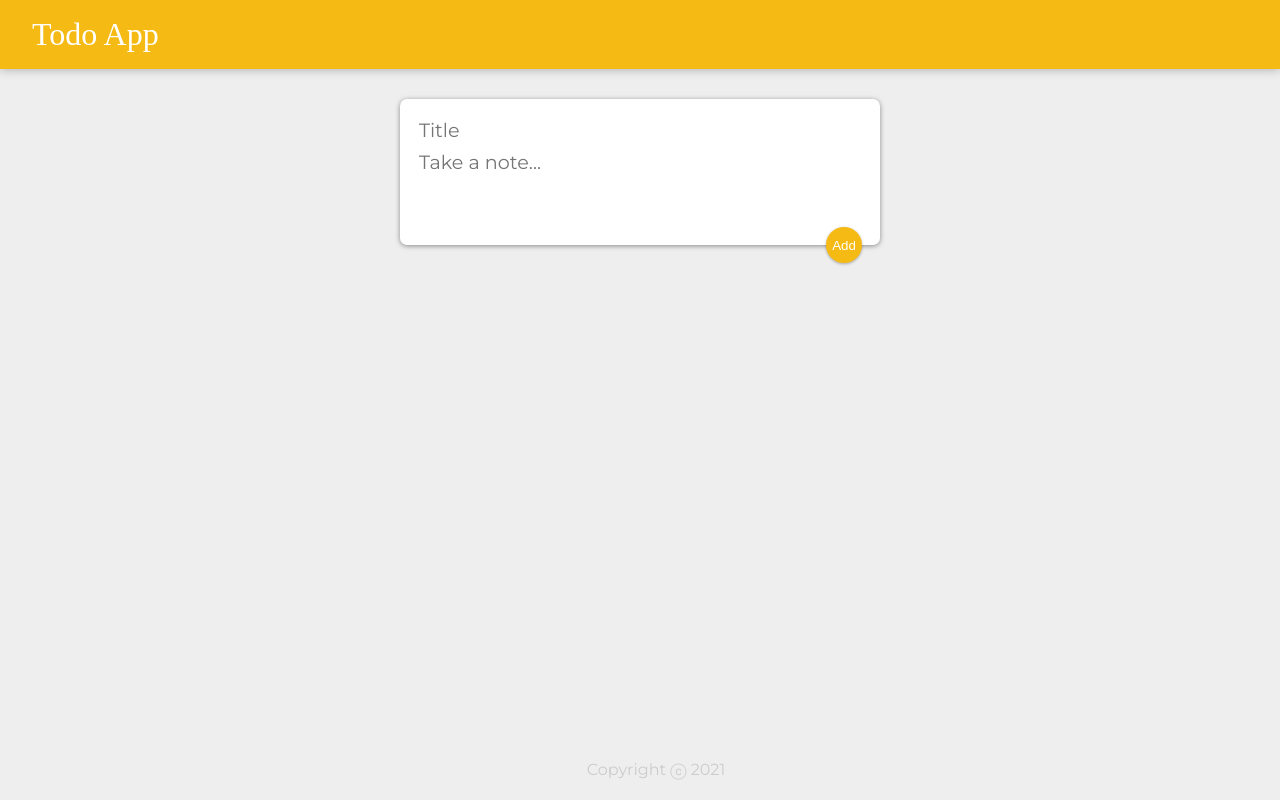
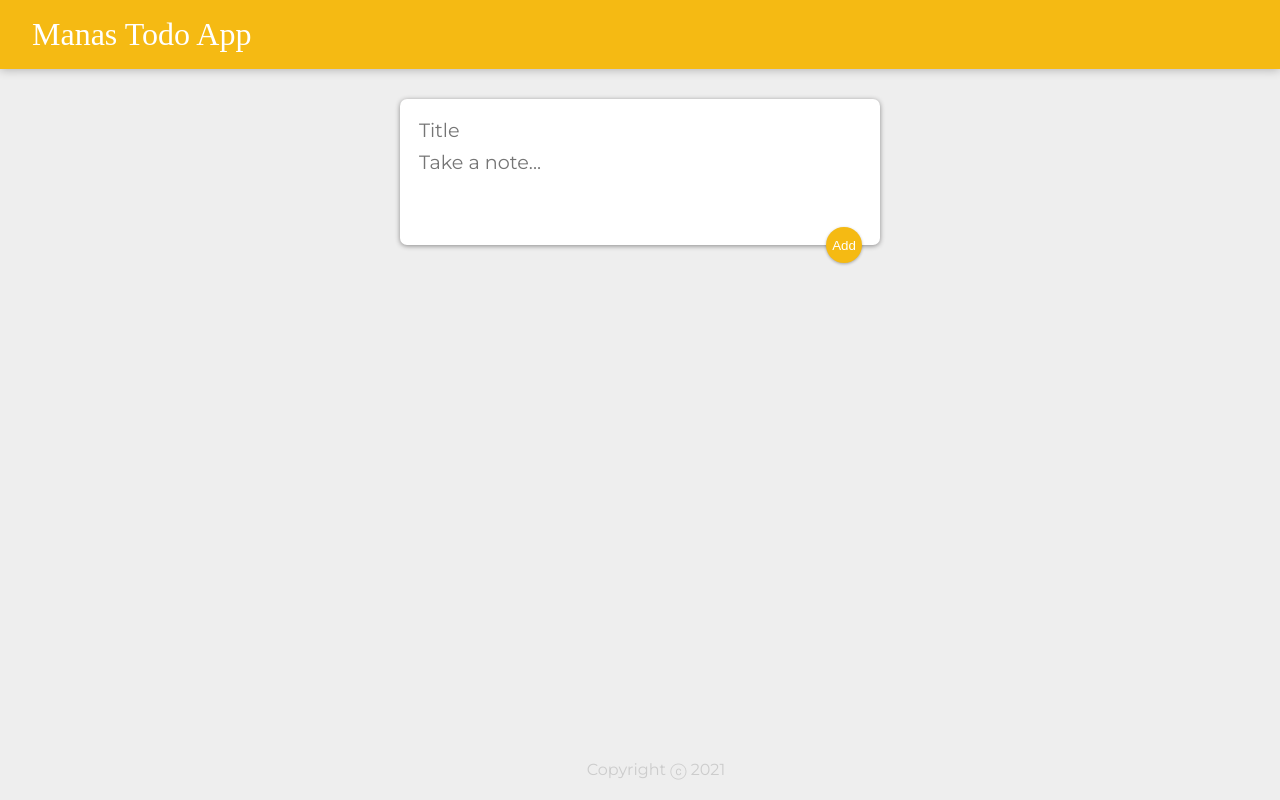
Before and after one commit to KJ-Somaiya-College-of-Engineering/ia2-development-of-cloud-application-1811076_1811078, a React (Create React App) app: page / in a window 1280 px wide. Built offline with nearby package versions, Linux system fonts and the light colour scheme; a web font is replaced by a local one.

Commit message:
Update Header

```diff
--- a/src/components/Header.js
+++ b/src/components/Header.js
@@ -3,7 +3,7 @@ import React from "react";
 function Header() {
   return (
     <header>
-      <h1>Todo App</h1>
+      <h1>Manas Todo App</h1>
     </header>
   );
 }
```
